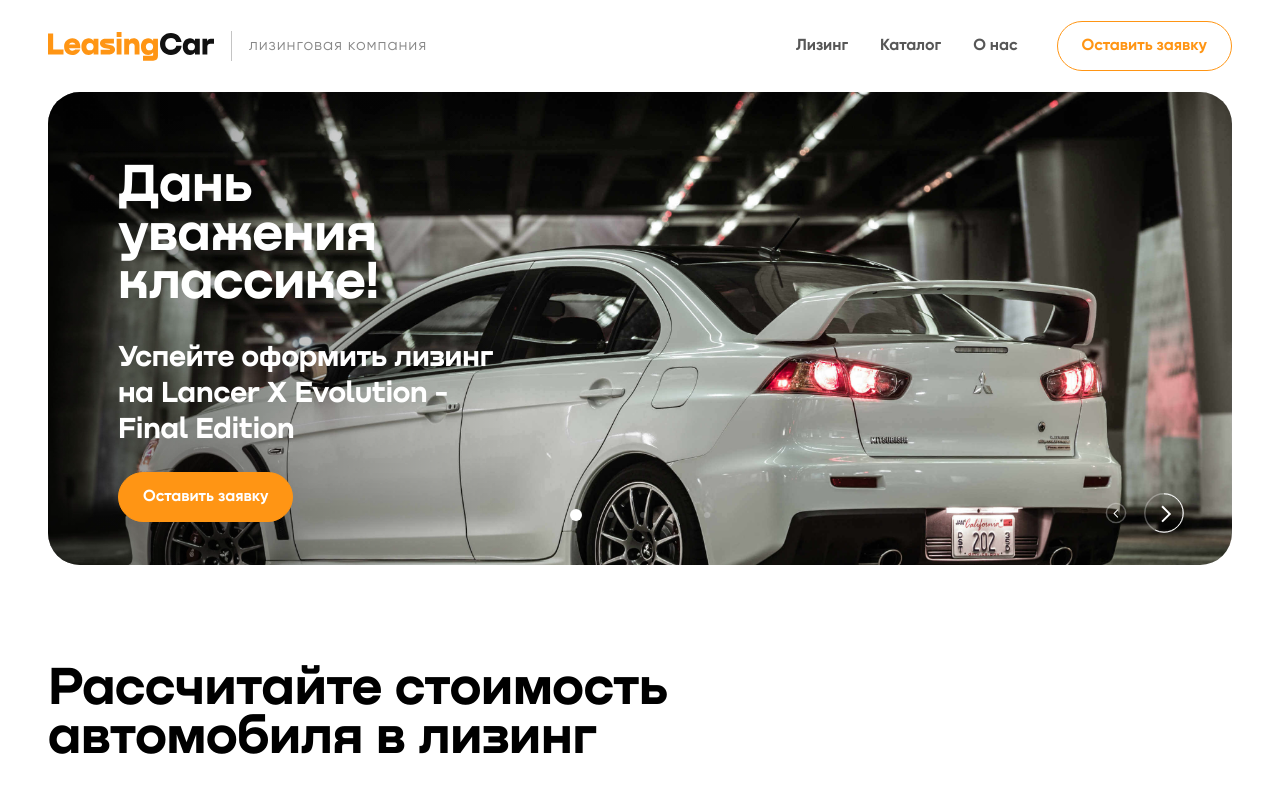
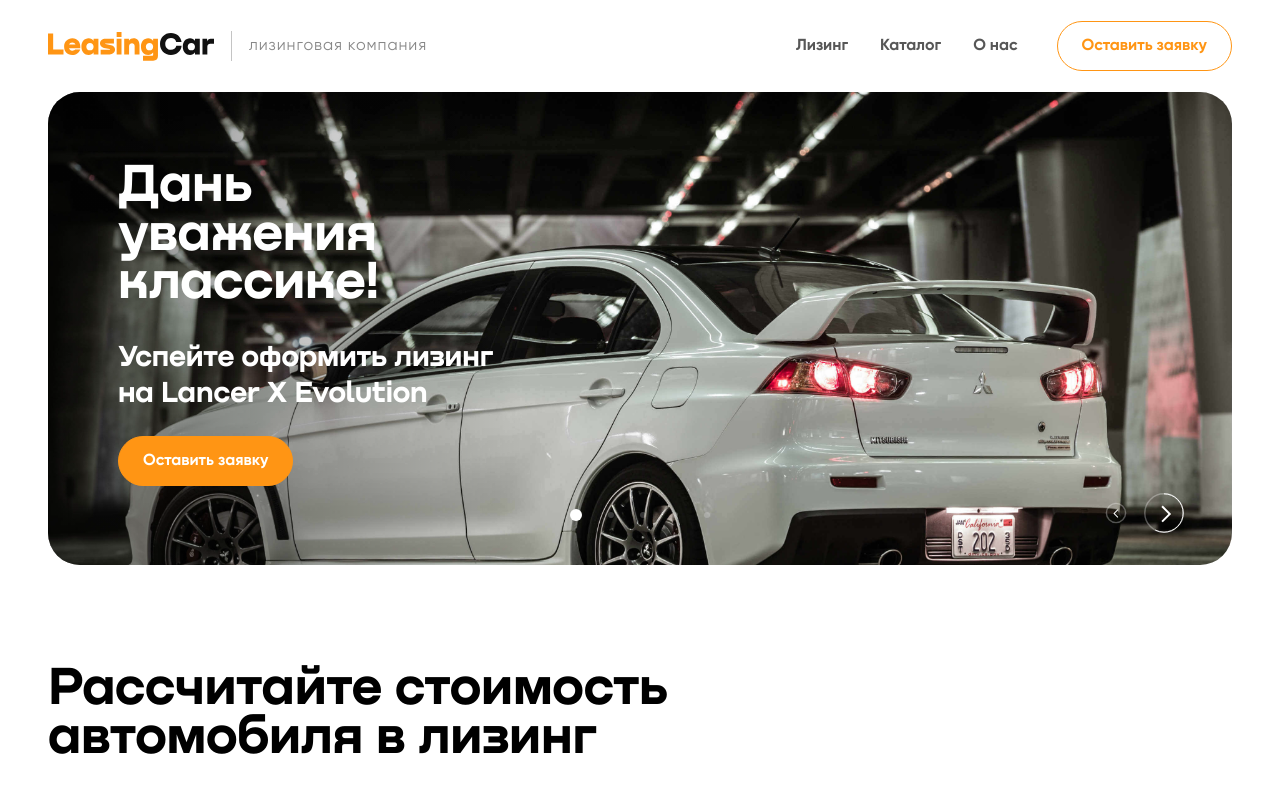
Before and after one commit to SimaNazarova/oxem-test-task, a Next.js app: page / in a window 1280 px wide. Shown: the top 793 px of the page. Built offline with nearby package versions, Linux system fonts and the light colour scheme.

Commit message:
рефакторинг слайдера

```diff
--- a/src/app/page.tsx
+++ b/src/app/page.tsx
@@ -1,12 +1,12 @@
 import Calculator from '../components/widgets/Calculator/Calculator';
-import Gallery from '../components/widgets/Gallery/Gallery';
+import Slider from '../components/widgets/Slider/Slider';
 
 import './page.scss';
 
 export default function Home() {
   return (
     <div className='page'>
-      <Gallery />
+      <Slider />
       <Calculator />
     </div>
   );
--- a/src/components/widgets/Gallery/Gallery.tsx
+++ /dev/null
@@ -1,20 +0,0 @@
-import { Suspense } from 'react';
-import Slider from '../Slider/Slider';
-
-const ServerComponent = () => {
-  return (
-    <div>
-      <h1>Авто в лизинг для физических лиц </h1>
-    </div>
-  );
-};
-
-const Gallery = () => {
-  return (
-    <Suspense fallback={<ServerComponent />}>
-      <Slider />
-    </Suspense>
-  );
-};
-
-export default Gallery;
--- a/src/constants/mock-data.ts
+++ b/src/constants/mock-data.ts
@@ -47,7 +47,7 @@
 export const slides = [
   {
     title: 'Дань уважения классике!',
-    subtitle: 'Успейте оформить лизинг на Lancer X Evolution - Final Edition',
+    subtitle: 'Успейте оформить лизинг на Lancer X Evolution',
     id: 4,
     img: car4,
   },
```
